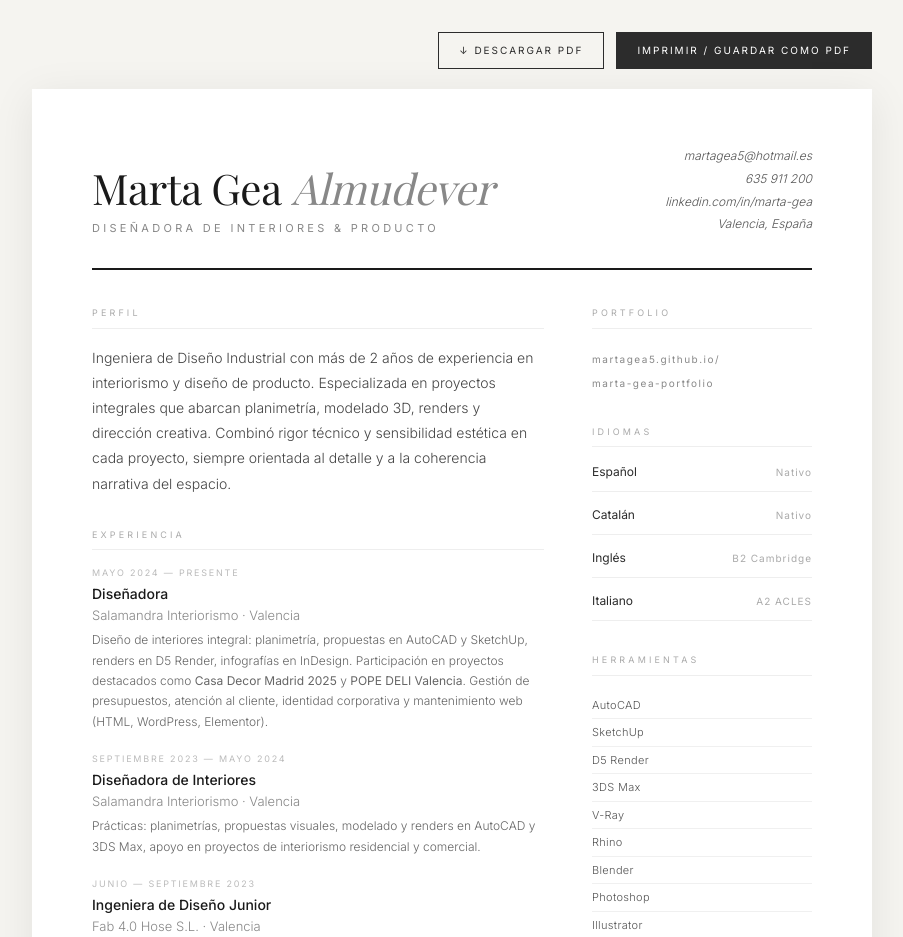
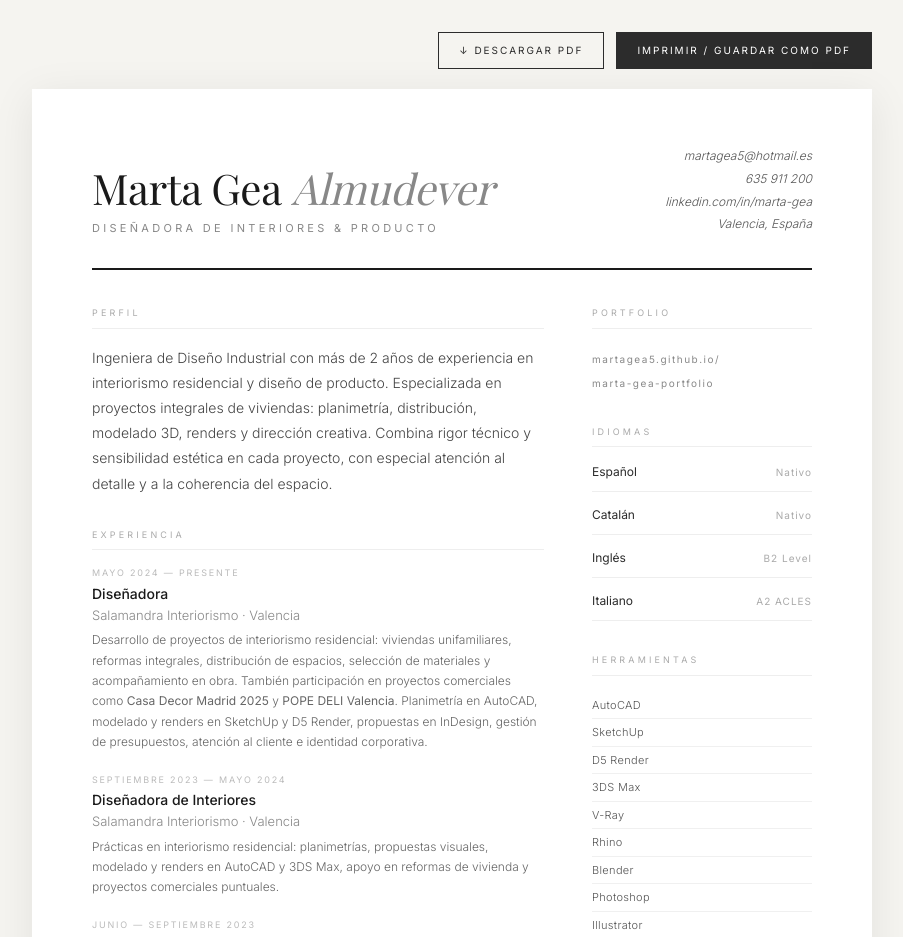
Before and after one commit to martagea5/marta-gea-portfolio, a Next.js app: page /cv in a window 1280 px wide. Shown: the top 937 px of the page, without its empty margins (188-1091 px from the left). Built offline with nearby package versions, Linux system fonts and the light colour scheme; no server answers; a web font is replaced by a local one.

Commit message:
Actualizar CV: ingles B2 Level y experiencia residencial en Salamandra

```diff
--- a/src/app/cv/page.tsx
+++ b/src/app/cv/page.tsx
@@ -307,11 +307,11 @@ export default function CVPage() {
               <h2 className="cv__section-title">Perfil</h2>
               <p className="cv__about">
                 Ingeniera de Diseño Industrial con más de 2 años de experiencia en
-                interiorismo y diseño de producto. Especializada en proyectos
-                integrales que abarcan planimetría, modelado 3D, renders y dirección
-                creativa. Combinó rigor técnico y sensibilidad estética en cada
-                proyecto, siempre orientada al detalle y a la coherencia narrativa
-                del espacio.
+                interiorismo residencial y diseño de producto. Especializada en
+                proyectos integrales de viviendas: planimetría, distribución,
+                modelado 3D, renders y dirección creativa. Combina rigor técnico y
+                sensibilidad estética en cada proyecto, con especial atención al
+                detalle y a la coherencia del espacio.
               </p>
             </section>
 
@@ -324,13 +324,15 @@ export default function CVPage() {
                   <p className="cv__entry-role">Diseñadora</p>
                   <p className="cv__entry-company">Salamandra Interiorismo · Valencia</p>
                   <p className="cv__entry-desc">
-                    Diseño de interiores integral: planimetría, propuestas en AutoCAD y
-                    SketchUp, renders en D5 Render, infografías en InDesign. Participación
-                    en proyectos destacados como{" "}
+                    Desarrollo de proyectos de interiorismo residencial: viviendas
+                    unifamiliares, reformas integrales, distribución de espacios,
+                    selección de materiales y acompañamiento en obra. También
+                    participación en proyectos comerciales como{" "}
                     <strong>Casa Decor Madrid 2025</strong> y{" "}
-                    <strong>POPE DELI Valencia</strong>. Gestión de presupuestos,
-                    atención al cliente, identidad corporativa y mantenimiento web
-                    (HTML, WordPress, Elementor).
+                    <strong>POPE DELI Valencia</strong>. Planimetría en AutoCAD,
+                    modelado y renders en SketchUp y D5 Render, propuestas en
+                    InDesign, gestión de presupuestos, atención al cliente e
+                    identidad corporativa.
                   </p>
                 </div>
 
@@ -339,9 +341,9 @@ export default function CVPage() {
                   <p className="cv__entry-role">Diseñadora de Interiores</p>
                   <p className="cv__entry-company">Salamandra Interiorismo · Valencia</p>
                   <p className="cv__entry-desc">
-                    Prácticas: planimetrías, propuestas visuales, modelado y renders
-                    en AutoCAD y 3DS Max, apoyo en proyectos de interiorismo residencial
-                    y comercial.
+                    Prácticas en interiorismo residencial: planimetrías, propuestas
+                    visuales, modelado y renders en AutoCAD y 3DS Max, apoyo en
+                    reformas de vivienda y proyectos comerciales puntuales.
                   </p>
                 </div>
 
@@ -409,7 +411,7 @@ export default function CVPage() {
               {[
                 { name: "Español", level: "Nativo", pct: 100 },
                 { name: "Catalán", level: "Nativo", pct: 100 },
-                { name: "Inglés", level: "B2 Cambridge", pct: 75 },
+                { name: "Inglés", level: "B2 Level", pct: 75 },
                 { name: "Italiano", level: "A2 ACLES", pct: 35 },
               ].map((l) => (
                 <div key={l.name}>
@@ -454,7 +456,6 @@ export default function CVPage() {
             <section className="cv__section" style={{ marginBottom: 0 }}>
               <h2 className="cv__section-title">Certificaciones</h2>
               {[
-                "Inglés B2 — Cambridge",
                 "ArchViz 3D Surrealista — Domestika",
                 "Generative AI for Everyone — Coursera",
                 "Supervised Machine Learning — Coursera",
--- a/src/components/Contact.tsx
+++ b/src/components/Contact.tsx
@@ -35,7 +35,7 @@ const items = [
   },
   {
     label: "IDIOMAS",
-    value: "Español · Catalán · Inglés · Italiano",
+    value: "Español · Catalán · Inglés (B2) · Italiano",
   },
 ];
 
--- a/src/components/Studio.tsx
+++ b/src/components/Studio.tsx
@@ -91,11 +91,12 @@ export default function Studio() {
             <strong className="font-medium text-charcoal">
               Salamandra Interiorismo
             </strong>
-            , donde desarrollo proyectos integrales que abarcan desde la
-            planimetría y el diseño de distribución hasta la selección de
-            materiales, la creación de propuestas visuales y el acompañamiento en
-            obra. Mi enfoque combina rigor técnico con una mirada creativa,
-            siempre orientada a la coherencia y el cuidado del detalle.
+            , donde desarrollo principalmente proyectos residenciales — viviendas,
+            reformas integrales y distribución de espacios — además de proyectos
+            comerciales como Casa Decor 2025 y POPE DELI. Mi trabajo abarca
+            planimetría, selección de materiales, propuestas visuales y
+            acompañamiento en obra, siempre con rigor técnico y atención al
+            detalle.
           </p>
           <p className="text-[15px] font-light text-stone-500 leading-[1.9]">
             Formada en la{" "}
--- a/src/lib/data.ts
+++ b/src/lib/data.ts
@@ -201,7 +201,7 @@ export const experience: TimelineEntry[] = [
     company: "Salamandra Interiorismo",
     meta: "Jornada completa · Bétera, Valencia",
     description:
-      "Amplia experiencia en diseño, gestión de proyectos, atención al cliente y soporte administrativo. Planimetría y visitas de obra, propuestas creativas en InDesign, diseño gráfico y modelado 3D en SketchUp, diseño y mantenimiento web en HTML, WordPress y Elementor, identidad corporativa, atención al cliente, gestión de presupuestos y facturas, y negociación con proveedores.",
+      "Desarrollo de proyectos de interiorismo residencial: viviendas unifamiliares, reformas integrales, distribución de espacios y acompañamiento en obra. También participación en proyectos comerciales como Casa Decor Madrid 2025 y POPE DELI Valencia. Planimetría, renders, selección de materiales, atención al cliente, gestión de presupuestos e identidad corporativa.",
   },
   {
     date: "Sep 2023 — May 2024",
@@ -209,7 +209,7 @@ export const experience: TimelineEntry[] = [
     company: "Salamandra Interiorismo",
     meta: "Contrato de prácticas · Bétera, Valencia",
     description:
-      "Prácticas en diseño de interiores: elaboración de planimetrías, desarrollo de propuestas visuales, modelado y renders en AutoCAD y 3ds Max, y apoyo en proyectos de interiorismo.",
+      "Prácticas en interiorismo residencial: planimetrías, propuestas visuales, modelado y renders en AutoCAD y 3ds Max, apoyo en reformas de vivienda y proyectos comerciales puntuales.",
   },
   {
     date: "Jun 2023 — Sep 2023",
```
